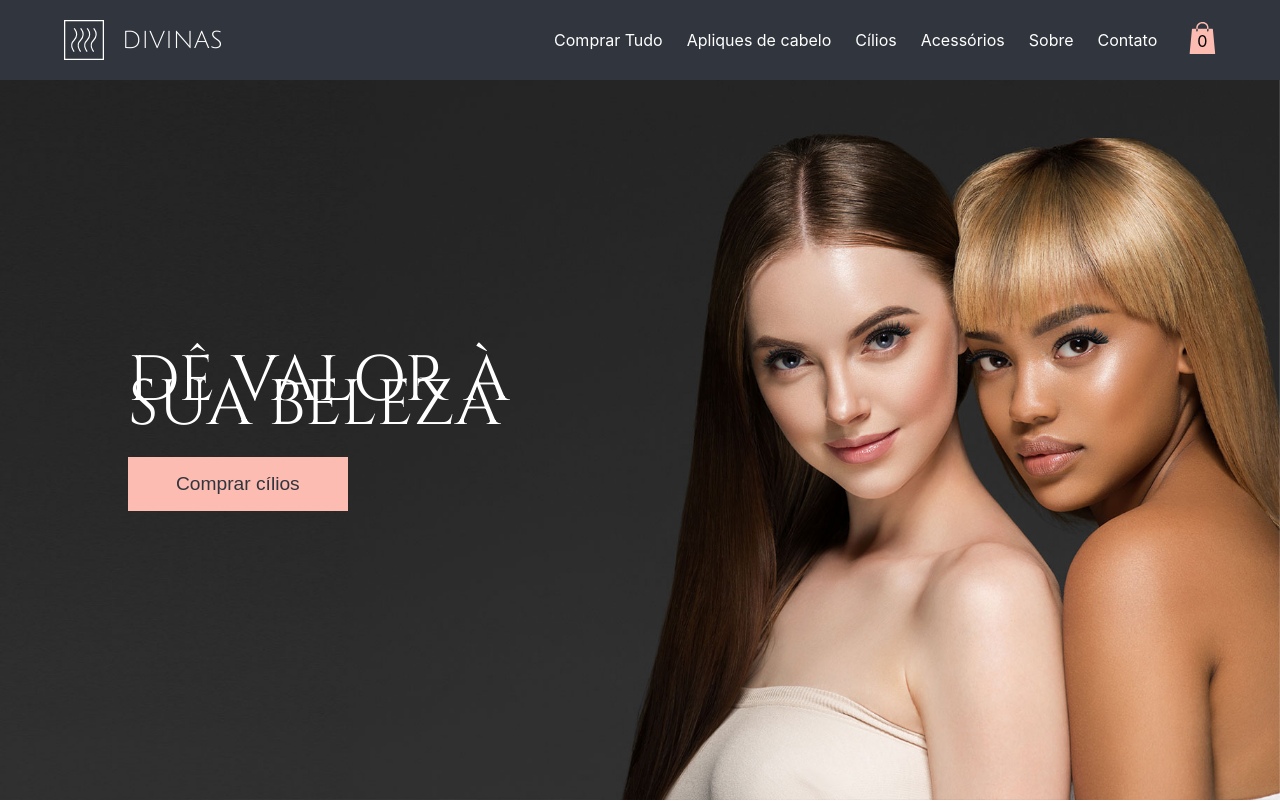
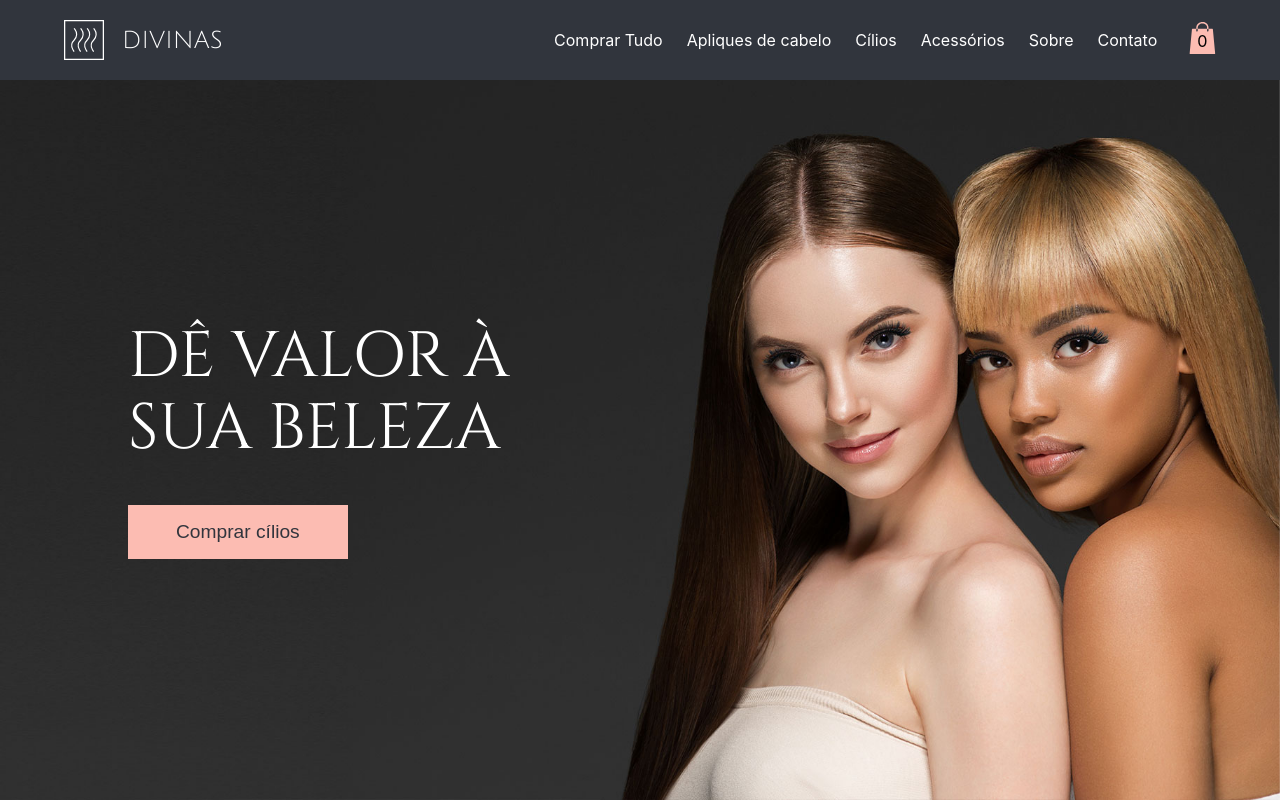
Before and after one commit to PabloFerrari027/divinas, a React (Create React App) app: page / in a window 1280 px wide. Shown: the top 802 px of the page. Built offline with nearby package versions, Linux system fonts and the light colour scheme.

Commit message:
update css

```diff
--- a/src/components/HomeSliderItemsContent/HomeSliderItemsContent.css
+++ b/src/components/HomeSliderItemsContent/HomeSliderItemsContent.css
@@ -70,11 +70,13 @@
   margin-bottom: 3vh;
   max-width: 60%;
   font-family: var(--Cinzel);
+  line-height: 1.7rem;
 }
 
 @media screen and (min-width: 768px) {
   .slider .content .box p {
     font-size: 4rem;
+    line-height: 4.5rem;
     margin-bottom: 5vh;
     max-width: 60%;
   }
--- a/src/components/NavbarLogo/index.tsx
+++ b/src/components/NavbarLogo/index.tsx
@@ -1,7 +1,9 @@
+import { Link } from 'react-router-dom'
 import './NavbarLogo.css'
 
 export function NavbarLogo() {
   return (
+    <Link to="/">
       <div className="logo">
         <svg
           preserveAspectRatio="xMidYMid meet"
@@ -39,5 +41,6 @@
         </svg>
         <span>DIVINAS</span>
       </div>
+    </Link>
   )
 }
```
Lines whose indentation alone changed are shown as unchanged.
